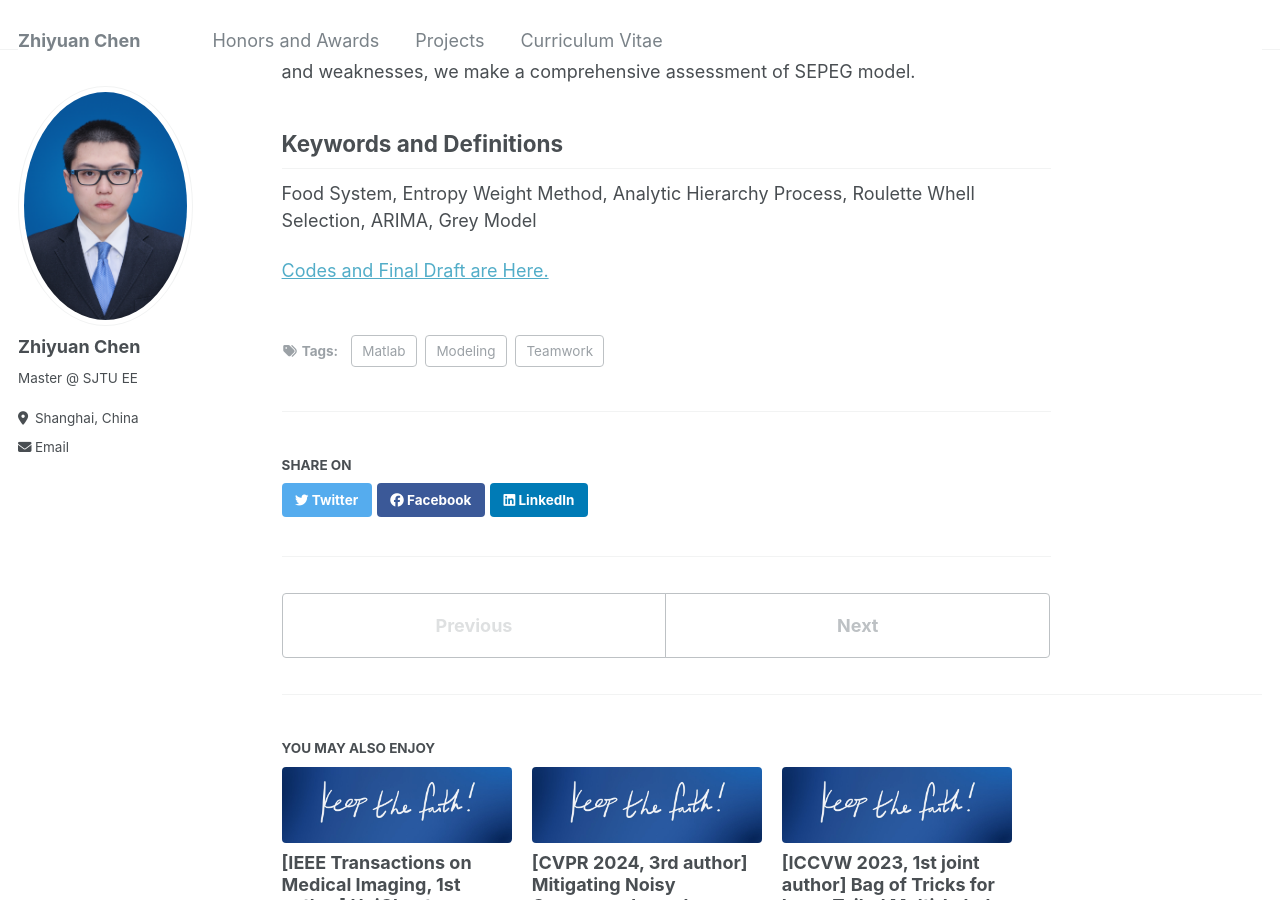
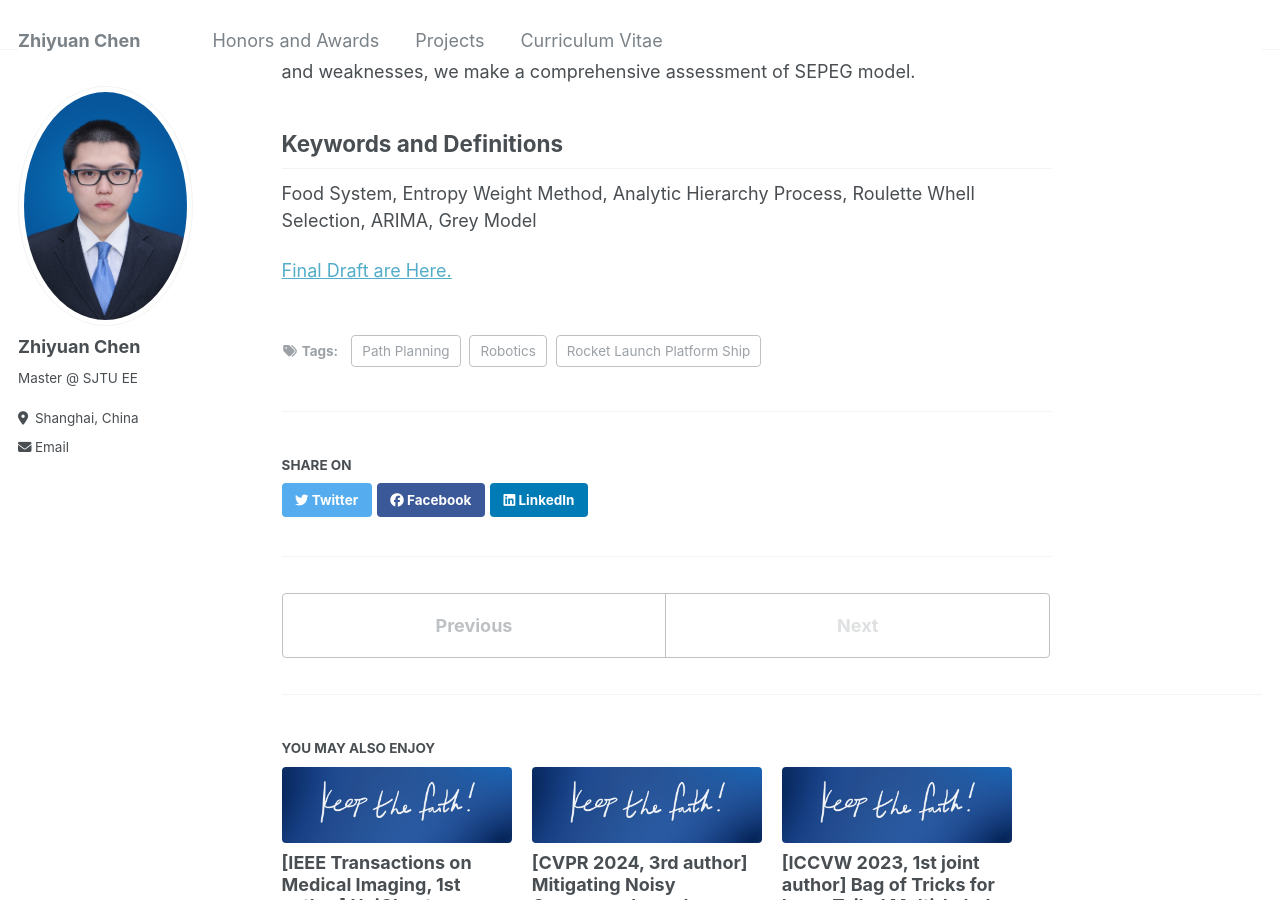
Before and after one commit to chenzhiyuan-stack1/chenzhiyuan-stack1.github.io, a Jekyll site: the page built from _posts/2021-02-09-project.md, in a window 1280 px wide and 900 px high, scrolled down 1290 px. Built offline with Jekyll 4.4.1, drawn with Linux system fonts in a browser that asks for light colours; some of the changed text lies outside the part shown.

Commit message:
Update 2021-02-09-project.md

```diff
--- a/_posts/2021-02-09-project.md
+++ b/_posts/2021-02-09-project.md
@@ -1,11 +1,11 @@
 ---
 title: 'SEPEG Model: Betake Food System To Sustainability And Equity'
-date: 2021-02-09
-permalink: /projects/2021/0209/
+date: 2024-03-21
+permalink: /projects/2024/0321/
 tags:
-  - Modeling
-  - Teamwork
-  - Matlab
+  - Robotics
+  - Path Planning
+  - Rocket Launch Platform Ship
 ---
 
 In Interdisciplinary Contest in Modeling 2021, our team 2100462, namely, Zelin Ni, Tianjie Dai and Ke Xu, chose Problem E and eventually got the award of Finalist (Top 1.9%).
@@ -26,4 +26,4 @@ Keywords and Definitions
 ------
 Food System, Entropy Weight Method, Analytic Hierarchy Process, Roulette Whell Selection, ARIMA, Grey Model
 
-[Codes and Final Draft are Here.](https://github.com/Elfenreigen/ICM-2021-E)
+[Final Draft are Here.](/files/robot.pdf)
```
